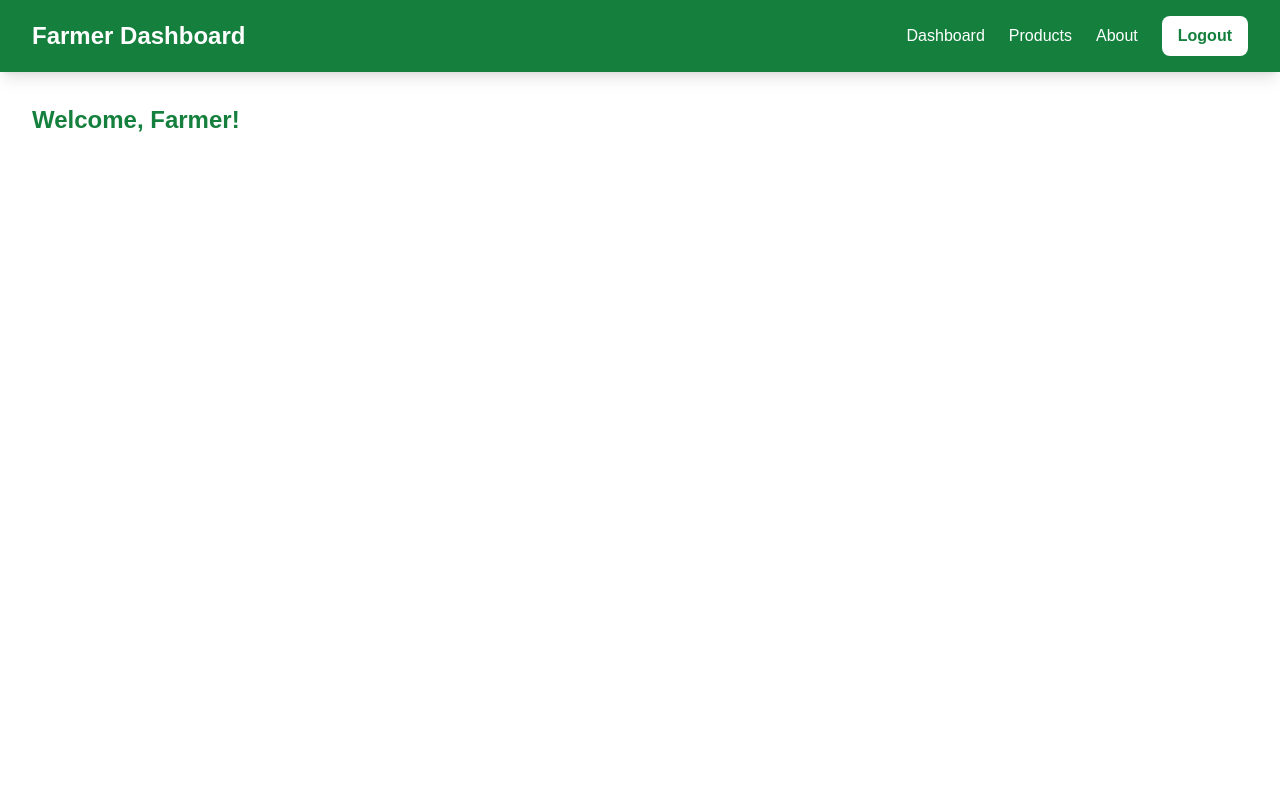
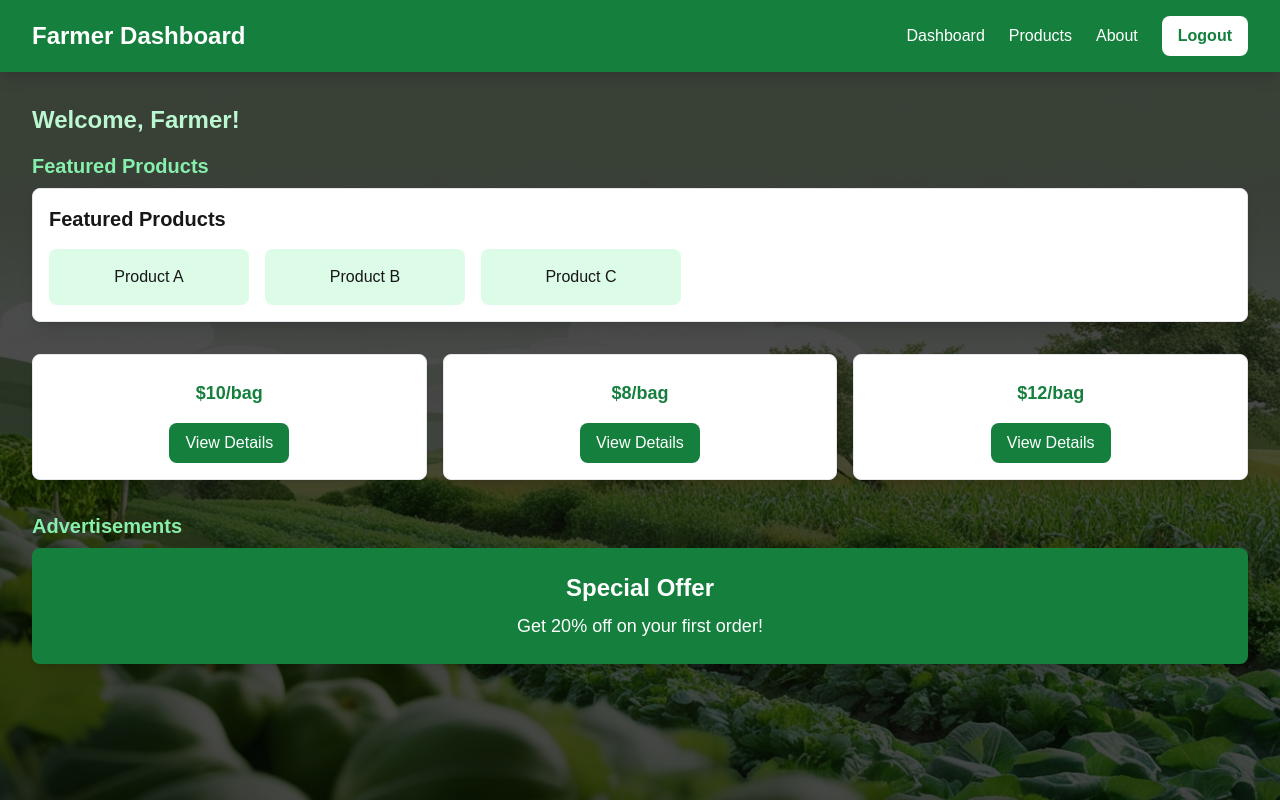
Before and after one commit to MuhammadTahirSundhu/farmconnect_frontend, a Next.js app: page /farmerdashboard in a window 1280 px wide. Built offline with nearby package versions, Linux system fonts and the light colour scheme.

Commit message:
Js to Jsx

```diff
--- a/components/AuthForm.js
+++ b/components/AuthForm.jsx
@@ -1,18 +1,21 @@
 // components/AuthForm.js
 import styled from 'styled-components';
-import { useState } from 'react';
+import { useState, useEffect } from 'react';
+import { useRouter } from 'next/router';
 
 // Styled Components
 const FormWrapper = styled.div`
-  background-color: #f9fff9; /* Light greenish white */
-  border: 1px solid #d4e9d4; /* Subtle green border */
+  background-color: rgba(255, 255, 255, 255); /* Transparent white */
   border-radius: 8px;
   width: 100%;
   max-width: 400px;
   padding: 2rem;
-  box-shadow: 0 4px 6px rgba(0, 0, 0, 0.1);
+  box-shadow: 0 4px 6px rgba(0, 0, 0, 0.2);
   margin: auto;
+  backdrop-filter: blur(8px); /* Adds a blur effect for glassmorphism */
+  border: 1px solid rgba(255, 255, 255, 0.3); /* Subtle border to enhance the glass effect */
 `;
+
 
 const Title = styled.h2`
   color: #2e7d32; /* Dark green */
@@ -62,13 +65,45 @@ const SwitchLink = styled.span`
 
 // Component
 const AuthForm = () => {
+  const router = useRouter();
   const [isLogin, setIsLogin] = useState(true);
+  const [role, setRole] = useState(null);
+
+  // Extract role from the URL path
+  useEffect(() => {
+    const path = router.pathname.toLowerCase();
+    if (path.includes('farmer')) {
+      setRole('farmer');
+    } else if (path.includes('customer')) {
+      setRole('customer');
+    }
+  }, [router.pathname]);
+
+  const handleSubmit = (e) => {
+    e.preventDefault();
+    if (isLogin) {
+      if (role === 'farmer') {
+        router.push('/farmerdashboard');
+      } else if (role === 'customer') {
+        router.push('/customerUI');
+      } else {
+        alert('Role not identified. Please check the URL.');
+      }
+    }
+  };
 
   return (
-    <div className="flex items-center justify-center h-screen bg-gray-50">
+    <div className="flex items-center justify-center h-screen bg-gray-0">
+      {/* Background */}
+      <div
+        className="absolute top-0 left-0 w-full h-full bg-cover bg-center opacity-60"
+        style={{ backgroundImage: 'url("/back1.jpg")' }}
+      ></div>
+
+      {/* Form */}
       <FormWrapper>
         <Title>{isLogin ? 'Login' : 'Sign Up'}</Title>
-        <form>
+        <form onSubmit={handleSubmit}>
           {!isLogin && <Input type="text" placeholder="Full Name" required />}
           <Input type="email" placeholder="Email" required />
           <Input type="password" placeholder="Password" required />
--- a/components/Header.js
+++ b/components/Header.jsx
@@ -50,7 +50,7 @@ const Header = ({ title, onAboutClick }) => {
           </button>
           <button
             className="bg-white text-green-700 px-4 py-2 rounded-lg font-semibold hover:bg-gray-200"
-            onClick={() => router.push("/logout")}
+            onClick={() => router.push("/farmer")}
           >
             Logout
           </button>
--- a/pages/farmer.js
+++ b/pages/farmer.js
@@ -2,6 +2,7 @@ import AuthForm from '../components/AuthForm';
 
 export default function CustomerPage() {
   return (
+
     <div>
       <AuthForm />
     </div>
--- a/pages/farmerdashboard.js
+++ b/pages/farmerdashboard.js
@@ -1,6 +1,9 @@
 import { useState } from "react";
 import Header from "../components/Header";
 import AboutPanel from "../components/AboutPanel";
+import ProductAd from "../components/ProductAd";
+import ProductCard from "../components/ProductCard";
+import ProductSlider from "../components/ProductSlider";
 
 const FarmerDashboard = () => {
   const [isAboutVisible, setIsAboutVisible] = useState(false);
@@ -12,16 +15,67 @@ const FarmerDashboard = () => {
     experience: 10,
   };
 
+  // Sample products for display
+  const products = [
+    { id: 1, name: "Organic Corn", price: "$10/bag", image: "/corn.jpg" },
+    { id: 2, name: "Fresh Wheat", price: "$8/bag", image: "/wheat.jpg" },
+    { id: 3, name: "Soybeans", price: "$12/bag", image: "/soybeans.jpg" },
+  ];
+
   return (
-    <div className="min-h-screen flex flex-col">
+    <div
+      className="min-h-screen flex flex-col relative bg-cover bg-center"
+      style={{ backgroundImage: 'url("/back1.jpg")' }}
+    >
+      {/* Darker Overlay */}
+      <div className="absolute top-0 left-0 w-full h-full bg-black opacity-70"></div>
+
+      {/* Main Content */}
+      <div className="relative z-10 flex flex-col">
         <Header
           title="Farmer Dashboard"
           onAboutClick={() => setIsAboutVisible(true)}
         />
+
         <main className="flex-1 p-8">
-        <h1 className="text-2xl font-bold text-green-700">Welcome, Farmer!</h1>
-        {/* Additional dashboard content */}
+          <h1 className="text-2xl font-bold text-green-200 mb-4">
+            Welcome, Farmer!
+          </h1>
+
+          {/* Product Slider */}
+          <section className="mb-8">
+            <h2 className="text-xl font-semibold text-green-300 mb-2">
+              Featured Products
+            </h2>
+            <ProductSlider products={products} />
+          </section>
+
+          {/* Individual Product Cards */}
+          <section className="grid grid-cols-1 sm:grid-cols-2 lg:grid-cols-3 gap-4 mb-8">
+            {products.map((product) => (
+              <ProductCard
+                key={product.id}
+                name={product.name}
+                price={product.price}
+                image={product.image}
+              />
+            ))}
+          </section>
+
+          {/* Advertisement Section */}
+          <section>
+            <h2 className="text-xl font-semibold text-green-300 mb-2">
+              Advertisements
+            </h2>
+            <ProductAd
+              title="Promote Your Crops"
+              description="Reach out to more customers and grow your sales!"
+              image="/ad.jpg"
+            />
+          </section>
         </main>
+
+        {/* About Panel */}
         {isAboutVisible && (
           <AboutPanel
             isVisible={isAboutVisible}
@@ -30,6 +84,7 @@ const FarmerDashboard = () => {
           />
         )}
       </div>
+    </div>
   );
 };
 
--- a/pages/index.js
+++ b/pages/index.js
@@ -18,7 +18,7 @@ export default function Home() {
   const router = useRouter();
 
   const handleFarmerClick = () => {
-    router.push("/farmerdashboard");
+    router.push("/farmer");
   };
 
   const handleCustomerClick = () => {
@@ -31,12 +31,12 @@ export default function Home() {
     >
       {/* Background Image with Overlay */}
       <div
-        className="absolute top-0 left-0 w-full h-full bg-cover bg-center opacity-60"
+        className="absolute top-0 left-0 w-full h-full bg-cover bg-center opacity-100"
         style={{ backgroundImage: 'url("/back1.jpg")' }} // Correct path for the image in the public folder
       ></div>
 
       {/* Darker Overlay */}
-      <div className="absolute top-0 left-0 w-full h-full bg-black opacity-70"></div> {/* Increased opacity for a darker overlay */}
+      <div className="absolute top-0 left-0 w-full h-full bg-black opacity-40"></div> {/* Increased opacity for a darker overlay */}
 
       {/* Main Content */}
       <main className="z-10 text-center text-white px-4 sm:px-6 lg:px-8 py-12 sm:py-24">
```
Also changed, not shown: components/AboutPanel.jsx (renamed from components/AboutPanel.js), components/Button.jsx (renamed from components/Button.js), components/Footer.jsx (renamed from components/Footer.js), components/ProductAd.jsx (renamed from components/ProductAd.js), components/ProductCard.jsx (renamed from components/ProductCard.js), components/ProductSlider.jsx (renamed from components/ProductSlider.js). Lines whose indentation alone changed are shown as unchanged.
